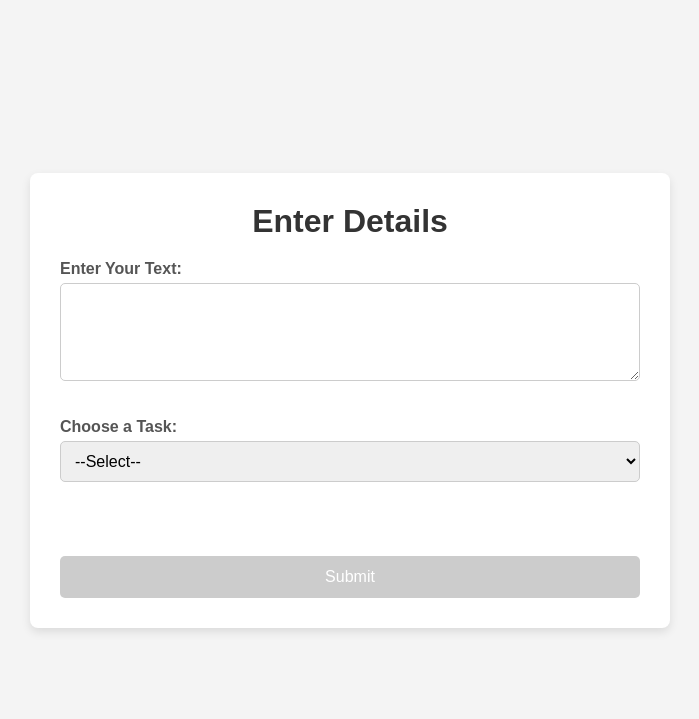
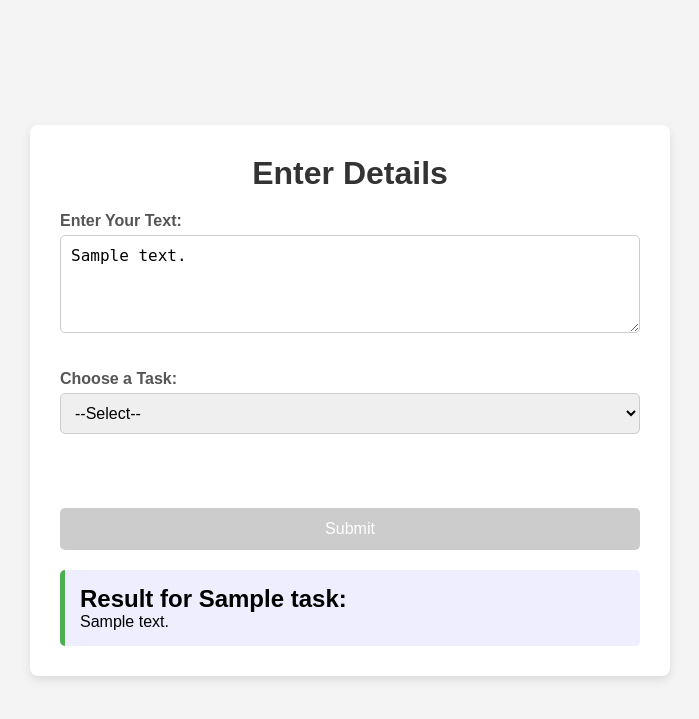
Before and after one commit to rahuln2002/Knowledge-Assistant, a Flask app: template templates/index.html in a window 1280 px wide. Shown: the top 719 px of the page, without its empty margins (290-989 px from the left). Run offline with Flask 3, Linux system fonts and the light colour scheme; the template is opened without the code that fills it: most values are stand-ins (such as "Sample title", 1, 10 or a date in 2020).

Commit message:
Completed Rag and integrated with app.py

```diff
--- a/app.py
+++ b/app.py
@@ -1,58 +1,51 @@
 from flask import Flask, render_template, request
 from knowledgeassistant.components.summarization import DataSummarization
 from knowledgeassistant.components.keywordextraction import KeywordExtraction
-from knowledgeassistant.entity.config_entity import DataSummarizationConfig, PipelineConfig, DataInputConfig, KeywordExtractionConfig
+from knowledgeassistant.components.RAG import RAG
+from knowledgeassistant.entity.config_entity import DataSummarizationConfig, PipelineConfig, DataInputConfig, KeywordExtractionConfig, RAGConfig
 from knowledgeassistant.utils.main_utils.utils import write_txt_file, read_txt_file
 
 app = Flask(__name__)
 
-@app.route('/', methods=['GET'])
+@app.route('/', methods=['GET', 'POST'])
 def home():
-    return render_template("index.html")
+    if request.method == 'POST':
+        pipeline_config = PipelineConfig()
+        data_input_config = DataInputConfig(pipeline_config)
 
-@app.route('/assistant', methods=['POST'])
-def assistant():
-    pipeline_config = PipelineConfig()
-    data_input_config = DataInputConfig(pipeline_config)
+        user_text = request.form['user_text']
+        user_option = request.form['tasks']
+        result_text = ""
 
-    user_text = request.form['user_text']
-    user_number = int(request.form['user_number'])
-    user_option = request.form['tasks']
+        if user_option == "Q&A":
+            user_question = request.form['user_question']
+        else:
+            user_number = int(request.form['user_number'])
 
-    input_text_path = data_input_config.input_text_file_path
+        input_text_path = data_input_config.input_text_file_path
+        write_txt_file(input_text_path, user_text, replace=True)
 
-    write_txt_file(
-        input_text_path,
-        user_text,
-        replace = True
-    )
+        if user_option == "summarization":
+            data_summarization_config = DataSummarizationConfig(pipeline_config)
+            summarizer = DataSummarization(data_summarization_config)
+            file_path = data_summarization_config.summarized_text_file_path
+            summarizer.initiate_data_summarization(input_text_path=input_text_path, min_length=int(user_number))
+        elif user_option == "keywords":
+            keyword_extraction_config = KeywordExtractionConfig(pipeline_config)
+            extractor = KeywordExtraction(keyword_extraction_config)
+            file_path = keyword_extraction_config.extracted_keywords_file_path
+            extractor.initiate_keyword_extraction(input_text_path=input_text_path, keywords_count=int(user_number))
+        elif user_option == "Q&A":
+            rag_config = RAGConfig(pipeline_config)
+            rag = RAG(rag_config)
+            file_path = rag_config.rag_generated_text_path
+            rag.initiate_rag(input_text_path=input_text_path, query=user_question)
 
-    if user_option == "summarization":
-        data_summarization_config = DataSummarizationConfig(pipeline_config)
-        summarizer = DataSummarization(data_summarization_config)
-        file_path = data_summarization_config.summarized_text_file_path
-        summarizer.initiate_data_summarization(
-            input_text_path = input_text_path,
-            min_length = user_number
-        )
-    elif user_option == "keywords":
-        keyword_extraction_config = KeywordExtractionConfig(pipeline_config)
-        extractor = KeywordExtraction(keyword_extraction_config)
-        file_path = keyword_extraction_config.extracted_keywords_file_path
-        extractor.initiate_keyword_extraction(
-            input_text_path = input_text_path,
-            keywords_count = user_number
-        )
-    elif user_option == "Q&A":
-        pass
+        result_text = read_txt_file(file_path=file_path)
 
-    return render_template(
-        "results.html",
-        task = user_option,
-        text = read_txt_file(
-            file_path = file_path
-        )
-    )
+        return render_template("index.html", task=user_option, text=result_text, user_text=user_text)
+
+    return render_template("index.html", task=None, text=None, user_text=None)
 
 if __name__ == '__main__':
     app.run(debug=True, host='localhost', port=8080)
--- a/knowledgeassistant/constant/pipeline/__init__.py
+++ b/knowledgeassistant/constant/pipeline/__init__.py
@@ -13,3 +13,7 @@ SUMMARIZED_TEXT_FILE_NAME: str = "summarized_text.txt"
 KEYWORD_EXTRACTION_DIR_NAME: str = "keyword_extraction"
 EXTRACTED_KEYWORDS_DIR: str = "keywords"
 EXTRACTED_KEYWORDS_FILE_NAME: str = "keywords.txt"
+
+RAG_DIR_NAME: str = "RAG"
+RAG_DIR: str = "generation"
+RAG_FILE_NAME: str = "generated_text.txt"
--- a/static/script.js
+++ b/static/script.js
@@ -3,6 +3,8 @@ document.addEventListener("DOMContentLoaded", function () {
         let taskDropdown = document.querySelector("select[name='tasks']");
         let numberInput = document.querySelector("input[name='user_number']");
         let numberLabel = document.getElementById("number_label");
+        let questionInput = document.querySelector("input[name='user_question']");
+        let questionLabel = document.getElementById("question_label");
         let submitButton = document.getElementById("submit_btn");
 
         if (taskDropdown.value === "summarization") {
@@ -10,22 +12,32 @@ document.addEventListener("DOMContentLoaded", function () {
             numberLabel.style.display = "inline";
             numberInput.disabled = false;
             numberLabel.textContent = "Enter minimum length: ";
+            questionInput.style.display = "none";
+            questionLabel.style.display = "none";
             submitButton.disabled = false;
         } else if (taskDropdown.value === "keywords") {
             numberInput.style.display = "inline";
             numberLabel.style.display = "inline";
             numberInput.disabled = false;
-            numberLabel.textContent = "Count : ";
+            numberLabel.textContent = "Count: ";
+            questionInput.style.display = "none";
+            questionLabel.style.display = "none";
             submitButton.disabled = false;
         } else if (taskDropdown.value === "Q&A") {
             numberInput.style.display = "none";
             numberLabel.style.display = "none";
+            questionInput.style.display = "inline";
+            questionLabel.style.display = "inline";
             submitButton.disabled = false;
         } else {
             numberInput.style.display = "none";
             numberLabel.style.display = "none";
+            questionInput.style.display = "none";
+            questionLabel.style.display = "none";
             submitButton.disabled = true;
         }
     }
+
     document.querySelector("select[name='tasks']").addEventListener("change", toggleElements);
+    toggleElements();
 });
--- a/static/style.css
+++ b/static/style.css
@@ -78,3 +78,13 @@ button:hover:not(:disabled) {
 #number {
     display: none;
 }
+
+.result-section {
+    margin-top: 20px;
+    padding: 15px;
+    background-color: #eef;
+    border-left: 5px solid #4CAF50;
+    border-radius: 5px;
+    font-size: 16px;
+    text-align: left;
+}
--- a/templates/index.html
+++ b/templates/index.html
@@ -10,26 +10,35 @@
 <body>
     <div class="container">
         <h1>Enter Details</h1>
-        <form action="/assistant" method="POST">
+        <form action="/" method="POST">
             <label for="user_text">Enter Your Text: </label>
-            <textarea name="user_text" rows="4" cols="50" required></textarea>
+            <textarea name="user_text" rows="4" cols="50" required>{{ user_text if user_text else '' }}</textarea>
             <br><br>
 
             <label for="tasks">Choose a Task:</label>
             <select name="tasks" required onchange="toggleElements()">
                 <option value="none">--Select--</option>
-                <option value="summarization">Summarize Text</option>
-                <option value="keywords">Get Keywords</option>
-                <option value="Q&A">Ask Questions</option>
+                <option value="summarization" {% if task == 'summarization' %}selected{% endif %}>Summarize Text</option>
+                <option value="keywords" {% if task == 'keywords' %}selected{% endif %}>Get Keywords</option>
+                <option value="Q&A" {% if task == 'Q&A' %}selected{% endif %}>Ask Questions</option>
             </select>
             <br><br>
 
             <label id="number_label" for="user_number" style="display: none;"></label>
-            <input type="number" id="number" name="user_number" style="display: none;" required>
+            <input type="number" id="number" name="user_number" style="display: none;">
+            <label id="question_label" for="user_question" style="display: none;">Enter Your Question:</label>
+            <input type="text" id="question" name="user_question" style="display: none;">
             <br><br>
 
             <button type="submit" id="submit_btn" disabled>Submit</button>
         </form>
+
+        {% if text %}
+        <div class="result-section">
+            <h2>Result for {{ task }}:</h2>
+            <p>{{ text }}</p>
+        </div>
+        {% endif %}
     </div>
 </body>
 </html>
```
Also changed, not shown: knowledgeassistant/components/RAG.py (added, +87 -0 lines), knowledgeassistant/entity/config_entity.py (+12 -0 lines), requirements.txt (+7 -0 lines).
